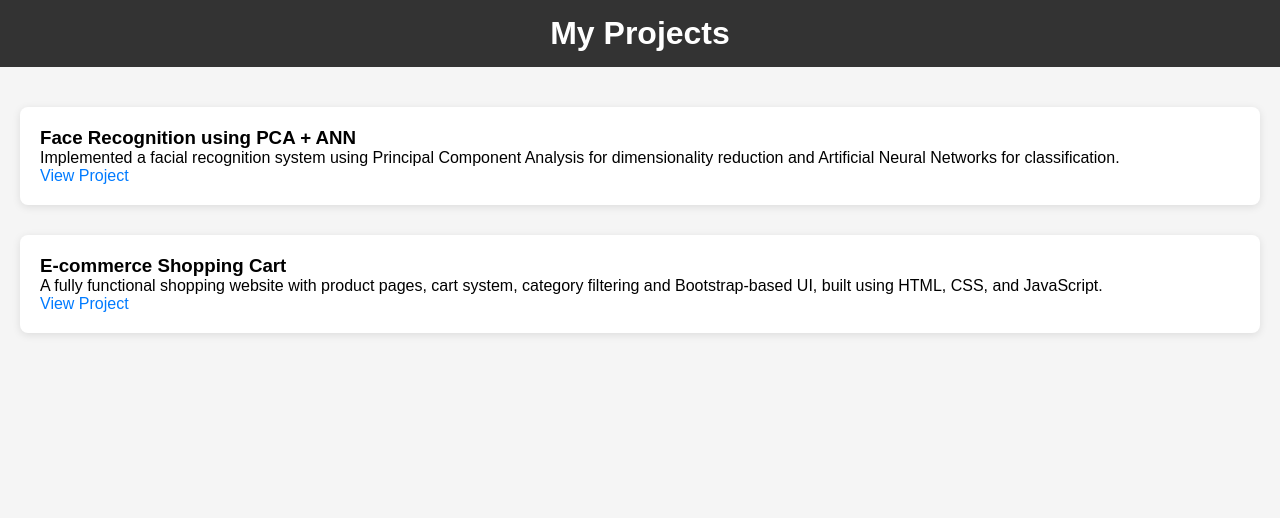
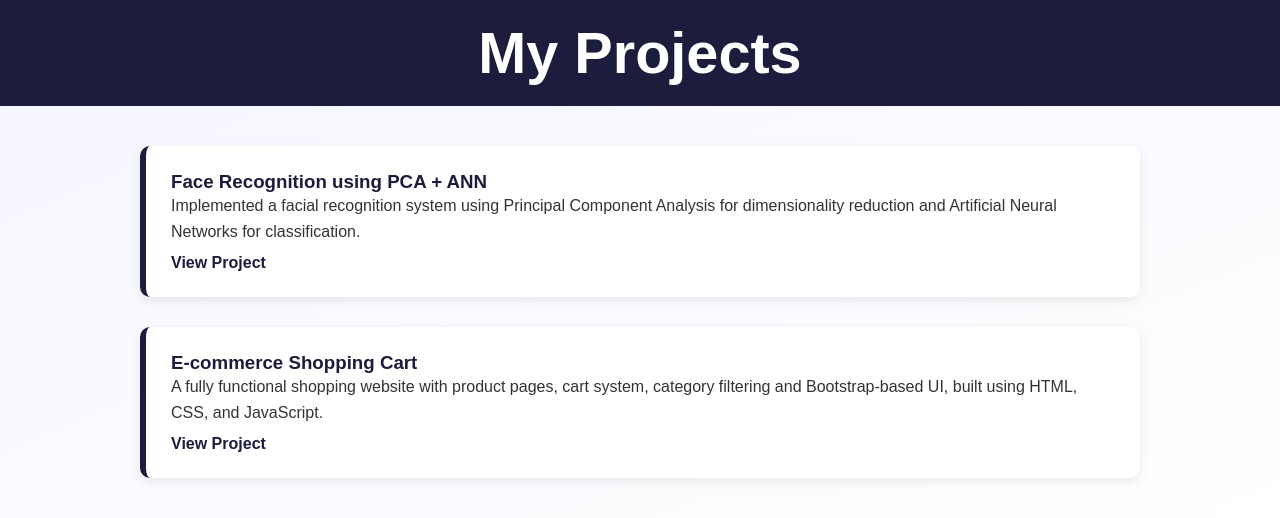
Before and after one commit to Srish64/design-portfolio, a plain HTML site: page project.html in a window 1280 px wide. Drawn offline with Linux system fonts and the light colour scheme.

Commit message:
Add files via upload

```diff
--- a/project.html
+++ b/project.html
@@ -7,33 +7,49 @@
   <link rel="stylesheet" href="style.css">
   <style>
     body {
-      font-family: Arial, sans-serif;
+      font-family: sans-serif;
       margin: 0;
       padding: 0;
-      background-color: #f5f5f5;
+      background: linear-gradient(to bottom right, #f5f5ff, #ffffff);
+      color: #333;
     }
     header {
-      background-color: #333;
+      background-color: #1c1c3c;
       color: #fff;
-      padding: 15px;
+      padding: 20px;
       text-align: center;
+      font-size: 1.8rem;
     }
     .container {
       padding: 40px 20px;
+      max-width: 1000px;
+      margin: 0 auto;
     }
     .project-card {
       background-color: #fff;
-      padding: 20px;
-      border-radius: 8px;
+      padding: 25px;
+      border-left: 6px solid #1c1c3c;
+      border-radius: 10px;
       margin-bottom: 30px;
-      box-shadow: 0 2px 8px rgba(0,0,0,0.1);
+      box-shadow: 0 4px 12px rgba(0,0,0,0.08);
+      transition: transform 0.2s ease;
+    }
+    .project-card:hover {
+      transform: translateY(-4px);
     }
     .project-card h3 {
       margin-top: 0;
+      color: #1c1c3c;
+    }
+    .project-card p {
+      line-height: 1.6;
     }
     .project-card a {
-      color: #007BFF;
+      display: inline-block;
+      margin-top: 10px;
+      color: #1c1c3c;
       text-decoration: none;
+      font-weight: bold;
     }
     .project-card a:hover {
       text-decoration: underline;
```
